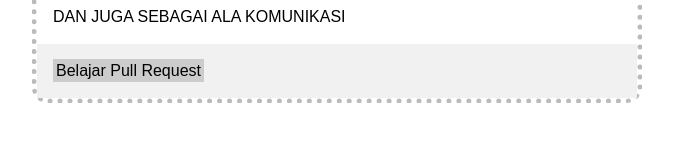
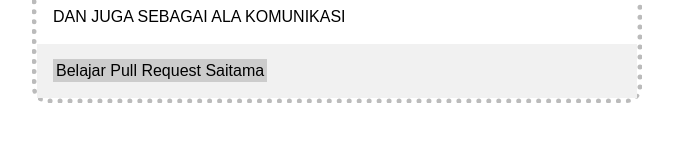
Before and after one commit to id-mozilla/pantun-tentang-internet, a plain HTML site: page pantun-saitama/index.html in a window 1280 px wide. Shown: the part 642-784 px from the top of the page, without its empty margins (303-976 px from the left). Drawn offline with Linux system fonts and the light colour scheme.

Commit message:
barulagi

```diff
--- a/pantun-saitama/index.html
+++ b/pantun-saitama/index.html
@@ -44,7 +44,7 @@ body {
     <p> DAN JUGA SEBAGAI ALA KOMUNIKASI </p>
   </div>
   <div class="container">
-    <p><span class="promo">Belajar Pull Request</span></p>
+    <p><span class="promo">Belajar Pull Request Saitama</span></p>
   </div>
 </div>
 
```
